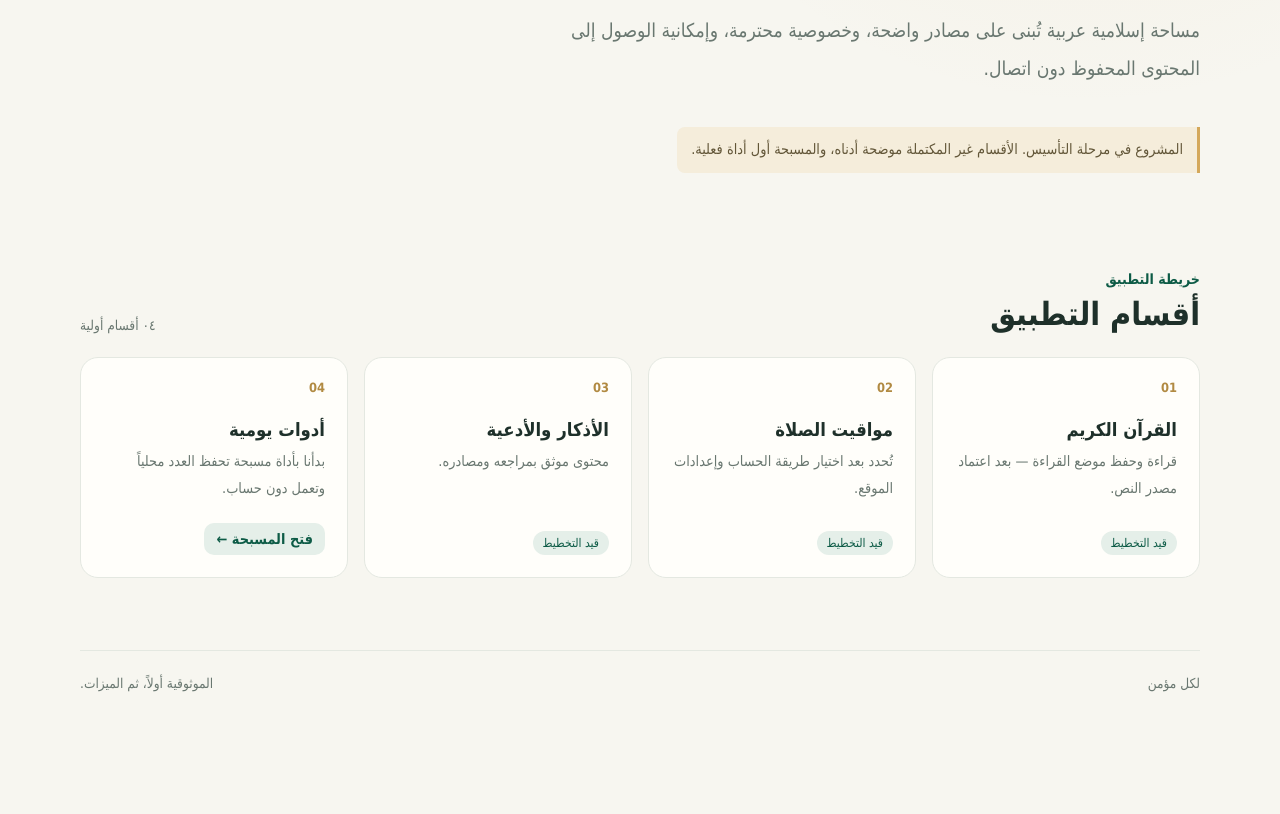
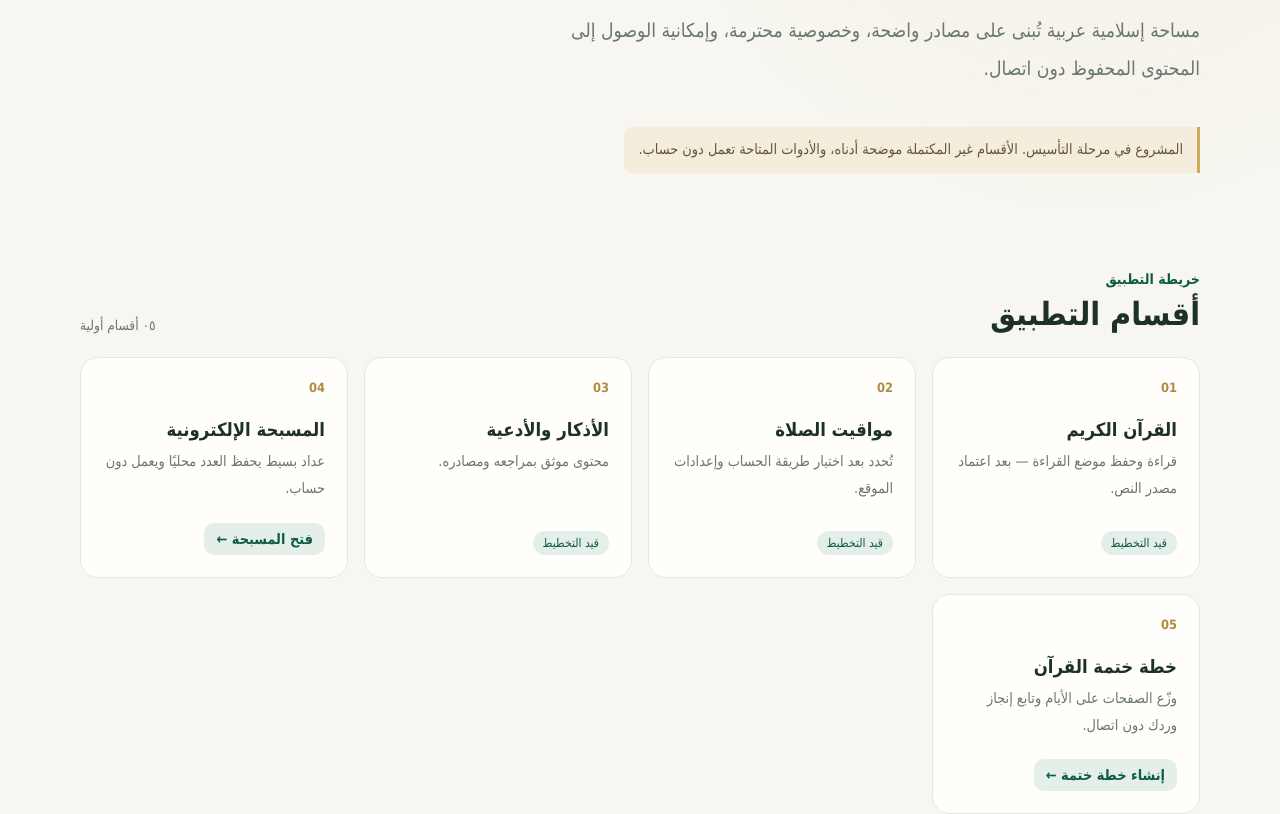
Before and after one commit to benenali/likulli-mumin, a Next.js app: page / in a window 1280 px wide. Shown: the part 440-1254 px from the top of the page. Before the commit the page ends 1163 px from the top, so only its background shows below. Built offline with nearby package versions, Linux system fonts and the light colour scheme.

Commit message:
Link khatma planner from home page

```diff
--- a/src/app/page.tsx
+++ b/src/app/page.tsx
@@ -5,7 +5,8 @@ const plannedSections = [
   { title: "القرآن الكريم", description: "قراءة وحفظ موضع القراءة — بعد اعتماد مصدر النص." },
   { title: "مواقيت الصلاة", description: "تُحدد بعد اختيار طريقة الحساب وإعدادات الموقع." },
   { title: "الأذكار والأدعية", description: "محتوى موثق بمراجعه ومصادره." },
-  { title: "أدوات يومية", description: "بدأنا بأداة مسبحة تحفظ العدد محلياً وتعمل دون حساب.", href: "/tasbeeh" },
+  { title: "المسبحة الإلكترونية", description: "عداد بسيط يحفظ العدد محليًا ويعمل دون حساب.", href: "/tasbeeh", actionLabel: "فتح المسبحة" },
+  { title: "خطة ختمة القرآن", description: "وزّع الصفحات على الأيام وتابع إنجاز وردك دون اتصال.", href: "/khatma", actionLabel: "إنشاء خطة ختمة" },
 ];
 
 export default function HomePage() {
@@ -30,7 +31,7 @@ export default function HomePage() {
           وإمكانية الوصول إلى المحتوى المحفوظ دون اتصال.
         </p>
         <p className="notice">
-          المشروع في مرحلة التأسيس. الأقسام غير المكتملة موضحة أدناه، والمسبحة أول أداة فعلية.
+          المشروع في مرحلة التأسيس. الأقسام غير المكتملة موضحة أدناه، والأدوات المتاحة تعمل دون حساب.
         </p>
       </section>
 
@@ -40,7 +41,7 @@ export default function HomePage() {
             <p className="eyebrow">خريطة التطبيق</p>
             <h2 id="sections-title">أقسام التطبيق</h2>
           </div>
-          <span className="section-count">٠٤ أقسام أولية</span>
+          <span className="section-count">٠٥ أقسام أولية</span>
         </div>
         <div className="section-grid">
           {plannedSections.map((section, index) => (
@@ -49,7 +50,7 @@ export default function HomePage() {
               <h3>{section.title}</h3>
               <p>{section.description}</p>
               {section.href ? (
-                <Link className="card-action" href={section.href}>فتح المسبحة ←</Link>
+                <Link className="card-action" href={section.href}>{section.actionLabel} ←</Link>
               ) : (
                 <span className="card-status">قيد التخطيط</span>
               )}
```
